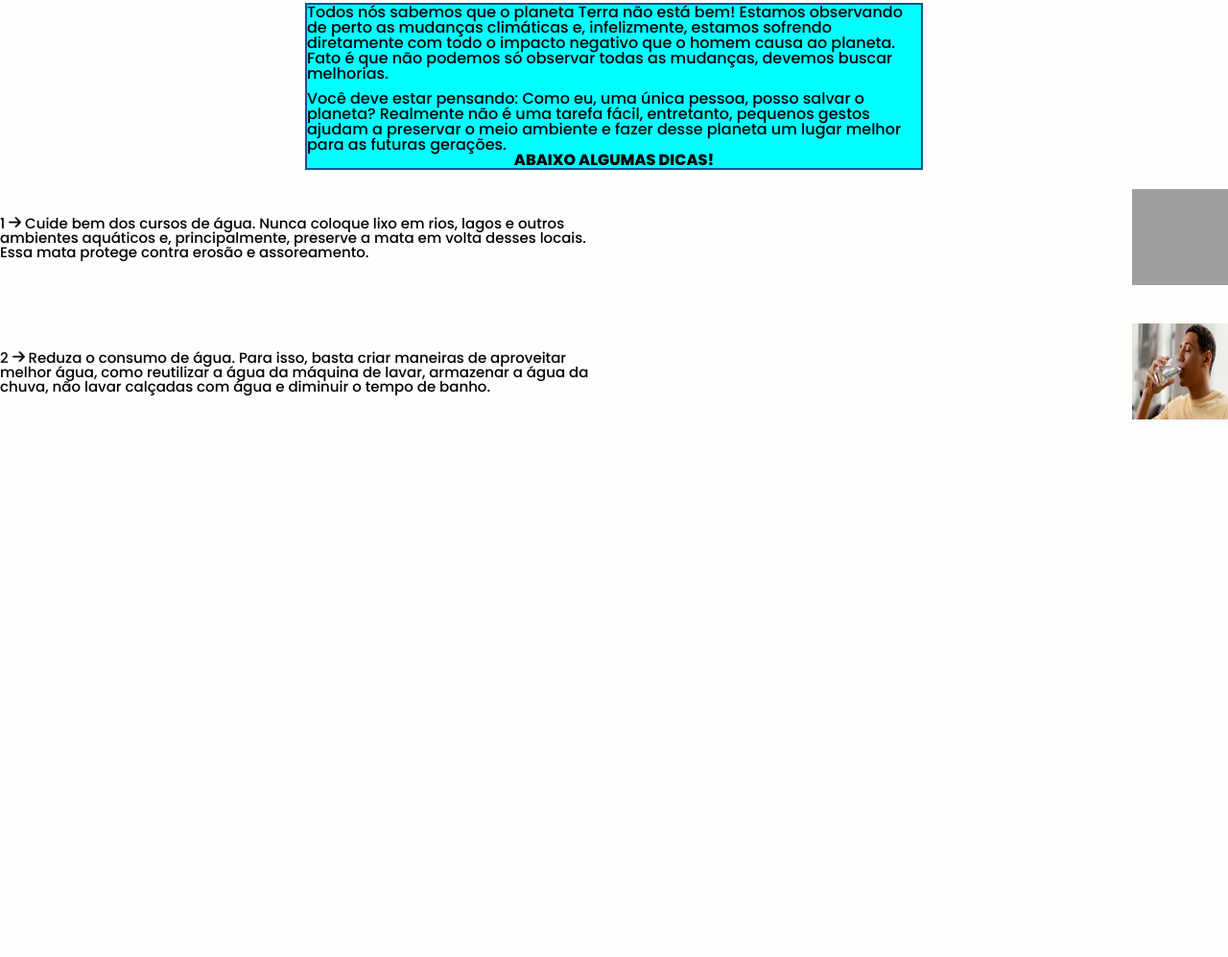
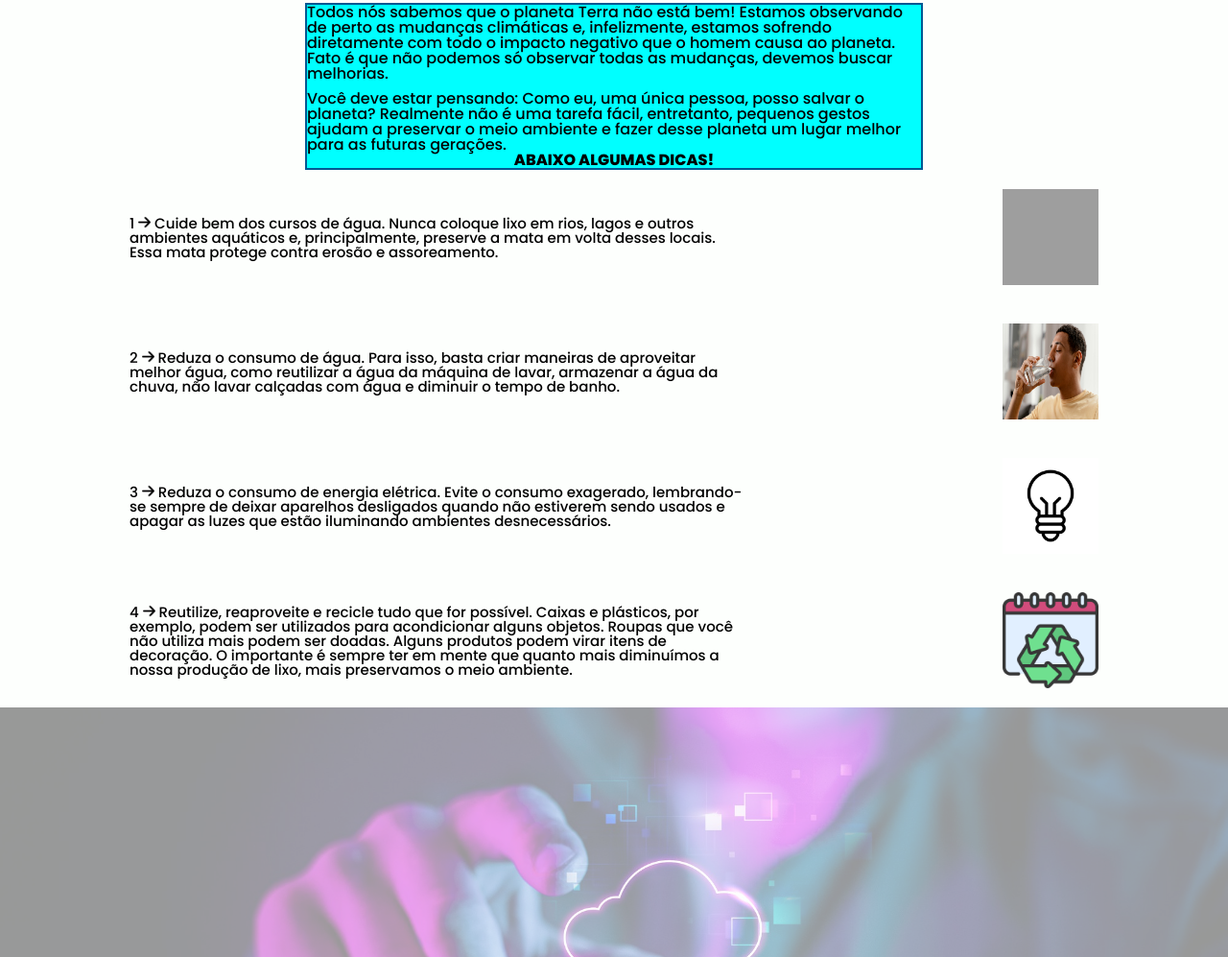
Before and after one commit to Akame7Anderson/Natural-Web, a plain HTML site: page index.html in a window 1280 px wide. Shown: the part 2192-3189 px from the top of the page at 96% size. Before the commit the page ends 2629 px from the top, so only its background shows below. Drawn offline with Linux system fonts and the light colour scheme; grey boxes are pictures that could not be loaded.

Commit message:
acrescentando conteúdo

```diff
--- a/CSS/style.css
+++ b/CSS/style.css
@@ -233,7 +233,12 @@ main .texto {
 nav {
     font-size: 15px;
     font-weight: 500;
+
+
 }
+
+
+
 
 .cons .conscientizacao  {
     display: flex;
@@ -242,6 +247,7 @@ nav {
     align-items: center;
     flex-direction: column;
     background-color: aqua;
+
 
  }
 
@@ -255,6 +261,7 @@ nav {
 nav img {
     width: 100px;
     height: 100px;
+
  }
 
 .abaixo {
@@ -265,7 +272,8 @@ nav {
     display: flex;
     align-items: center;
     margin-top: 20px;
-     justify-content: space-between;
+    justify-content: space-around
+
  }
 
 .dicas p {
@@ -280,9 +288,52 @@ nav .icon{
     display: flex;
     align-items: center;
     margin-top: 40px;
-    justify-content: space-between;
+    justify-content: space-around
 
 }
 .dicas2 p {
     width: 50%;
 }
+
+.dicas3 {
+
+    display: flex;
+    align-items: center;
+    margin-top: 40px;
+    justify-content: space-around
+
+}
+
+.dicas3 p {
+    width: 50%;
+}
+
+.dicas4 {
+    display: flex;
+    align-items: center;
+    margin-top: 40px;
+    justify-content: space-around
+
+}
+
+
+
+.dicas4 p {
+    width: 50%;
+}
+
+
+.foto4 {
+    z-index: -1;
+    height: 600px;
+    width: 100%;
+    background-image: url(../img/foto4.jpg);
+    position: absolute;
+    background-position: center;
+    background-size: cover;
+    background-attachment: fixed;
+    background-repeat: no-repeat;
+    opacity: 0.40;
+    align-items: center;
+    margin-top: 20px;
+}
--- a/index.html
+++ b/index.html
@@ -97,6 +97,30 @@
         <p>2 <img class="icon" src="img/flecha.png" alt=""> Reduza o consumo de água. Para isso, basta criar maneiras de aproveitar melhor água, como reutilizar a água da máquina de lavar, armazenar a água da chuva, não lavar calçadas com água e diminuir o tempo de banho.</p>
         <img src="img/agua.jpg" alt="">
     </div>
+
+    <div class="dicas3">
+
+        <p>3 <img class="icon" src="img/flecha.png" alt=""> Reduza o consumo de energia elétrica. Evite o consumo exagerado, lembrando-se sempre de deixar aparelhos desligados quando não estiverem sendo usados e apagar as luzes que estão iluminando ambientes desnecessários.</p>
+        <img src="img/ideia.gif" alt="">
+    </div>
+
+    <div class="dicas4">
+
+        <p>4 <img class="icon" src="img/flecha.png" alt=""> Reutilize, reaproveite e recicle tudo que for possível. Caixas e plásticos, por exemplo, podem ser utilizados para acondicionar alguns objetos. Roupas que você não utiliza mais podem ser doadas. Alguns produtos podem virar itens de decoração. O importante é sempre ter em mente que quanto mais diminuímos a nossa produção de lixo, mais preservamos o meio ambiente.</p>
+        <img src="img/reciclagem.png" alt="">
+
+    </div>
+
+    <section>
+        <div class="foto4"></div>
+
+
+
+
+
+
+
+    </section>
     </nav>
     </main>
 
```
Also changed, not shown: img/foto4.jpg (added), img/ideia.gif (added), img/reciclagem.png (added), 1 other file. Lines whose indentation alone changed are shown as unchanged.
